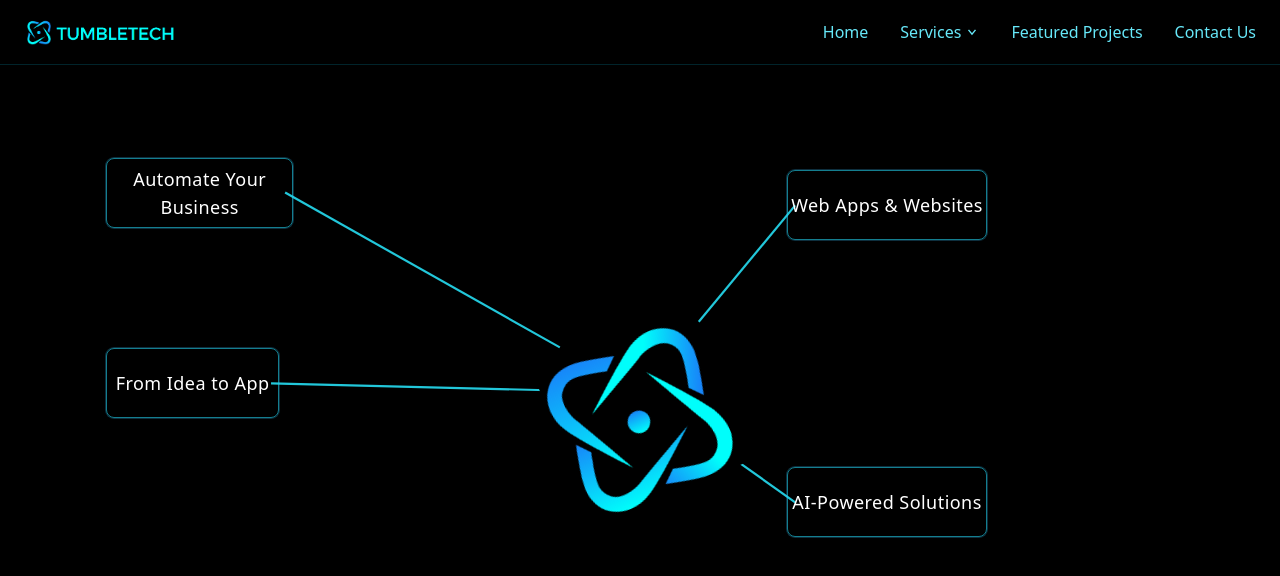
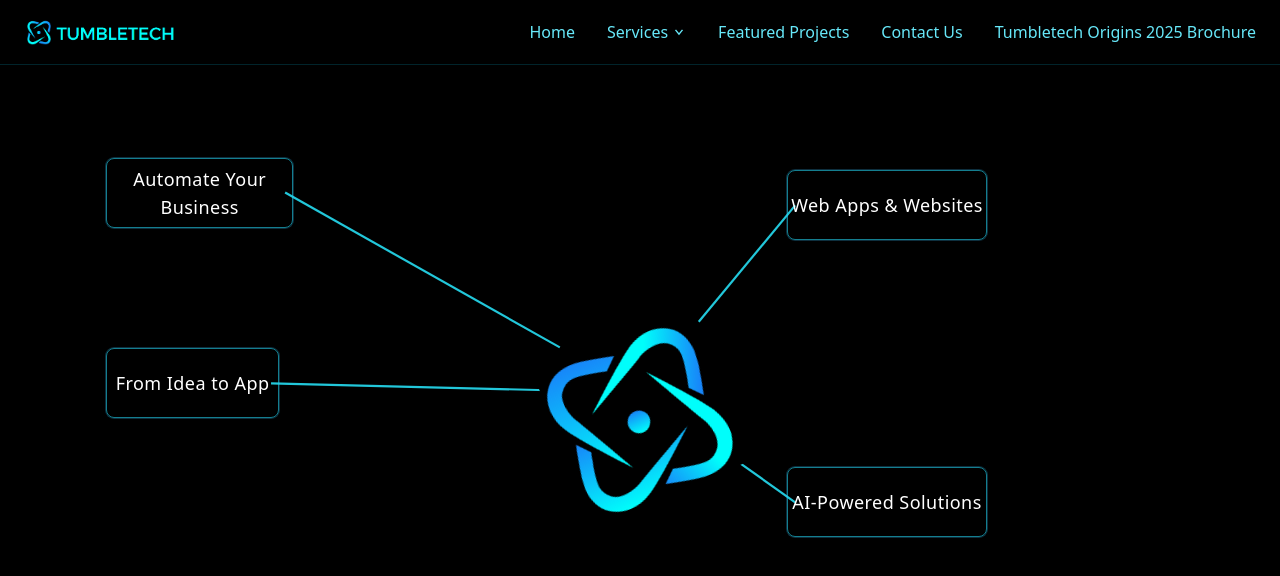
Before and after one commit to tumbletech/tumbletech.dev7, a React (Vite) app: page / in a window 1280 px wide. Shown: the top 576 px of the page. Built offline with nearby package versions, Linux system fonts and the light colour scheme.

Commit message:
Update App.jsx

```diff
--- a/src/App.jsx
+++ b/src/App.jsx
@@ -131,6 +131,20 @@ function SiteNav() {
 
           <li><a href="#projects" className="hover:text-cyan-200">Featured Projects</a></li>
           <li><a href="#contact" className="hover:text-cyan-200">Contact Us</a></li>
+
+          <li>
+            <a
+              href="/Tumbletech-Origins-2025-Brochure.pdf"
+              download
+              target="_blank"
+              rel="noopener noreferrer"
+              className="hover:text-cyan-200"
+              title="Download the brochure"
+            >
+              Tumbletech Origins 2025 Brochure
+            </a>
+          </li>
+
         </ul>
       </nav>
     </header>
```
